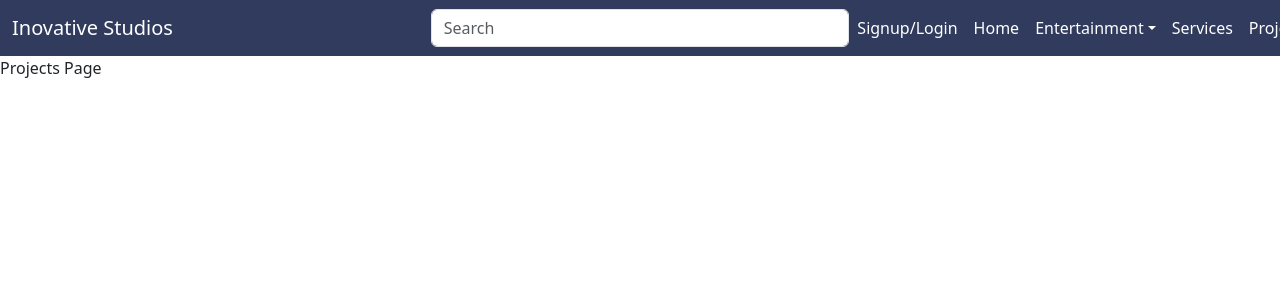
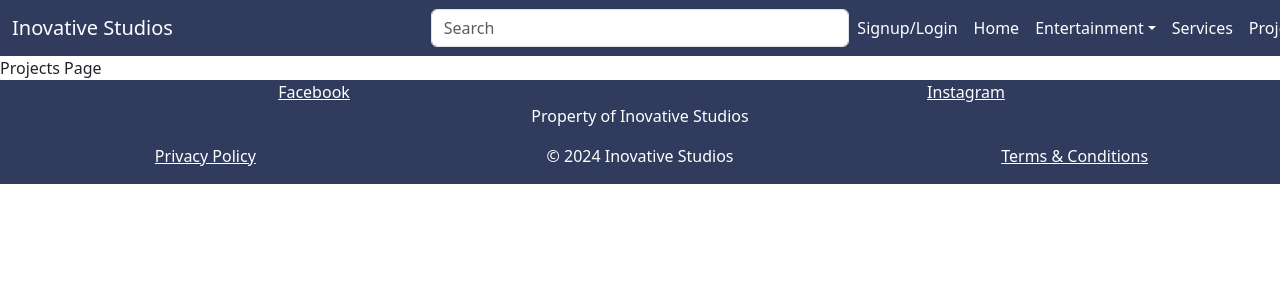
Before and after one commit to Inotila/Inovative-studios, a React (Create React App) app in the folder frontend/: page /projects in a window 1280 px wide. Shown: the top 300 px of the page. Built offline with nearby package versions, Linux system fonts and the light colour scheme.

Commit message:
Added footer and partial styling

```diff
--- a/frontend/src/App.tsx
+++ b/frontend/src/App.tsx
@@ -2,7 +2,8 @@
 import React from 'react';
 import { BrowserRouter as Router, Route, Routes } from 'react-router-dom';
 import HomePage from './components/home/HomePage';  // Keeping the HomePage component
-import Navbar from './components/navbar/Navbar';  // Import the Navbar component
+import Navbar from './components/navbar/Navbar';
+import Footer from './components/footer/footer';
 
 const App: React.FC = () => {
   return (
@@ -12,7 +13,6 @@ const App: React.FC = () => {
         <Routes>
           {/* HomePage component */}
           <Route path="/" element={<HomePage />} />
-
           {/* Placeholder routes for other pages */}
           <Route path="/signup-login" element={<div>Signup/Login Page</div>} />
           <Route path="/music" element={<div>Music Page</div>} />
@@ -20,6 +20,7 @@ const App: React.FC = () => {
           <Route path="/services" element={<div>Services Page</div>} />
           <Route path="/projects" element={<div>Projects Page</div>} />
         </Routes>
+        <Footer />  {/* Footer at the bottom */}
       </div>
     </Router>
   );
--- /dev/null
+++ b/frontend/src/components/footer/footer.css
@@ -0,0 +1,15 @@
+/* frontend/src/components/nav.css */
+footer {
+    background-color: #303B5D;
+    color: #fff !important;
+  }
+
+  a {
+    text-decoration: none;
+    color: #fff !important;
+
+  }
+
+  a:hover {
+    color: #a2d0de !important;
+  }
--- /dev/null
+++ b/frontend/src/components/footer/footer.tsx
@@ -0,0 +1,45 @@
+// frontend/src/components/Footer.tsx
+import React from 'react';
+import './footer.css';
+
+const Footer: React.FC = () => {
+  return (
+    <footer className="footer text-center">
+      {/* Row 1: Links to Facebook and Instagram */}
+      <div className="row">
+        <div className="col">
+          <a href="https://www.facebook.com" target="_blank" rel="noopener noreferrer">
+            Facebook
+          </a>
+        </div>
+        <div className="col">
+          <a href="https://www.instagram.com" target="_blank" rel="noopener noreferrer">
+            Instagram
+          </a>
+        </div>
+      </div>
+
+      {/* Row 2: Property of Inovative Studios */}
+      <div className="row">
+        <div className="col">
+          <p>Property of Inovative Studios</p>
+        </div>
+      </div>
+
+      {/* Row 3: Privacy Policy, Terms & Conditions, and Copyright */}
+      <div className="row">
+        <div className="col">
+          <a href="/privacy-policy">Privacy Policy</a>
+        </div>
+        <div className="col">
+          <p>&copy; {new Date().getFullYear()} Inovative Studios</p>
+        </div>
+        <div className="col">
+          <a href="/terms-conditions">Terms & Conditions</a>
+        </div>
+      </div>
+    </footer>
+  );
+}
+
+export default Footer;
```
